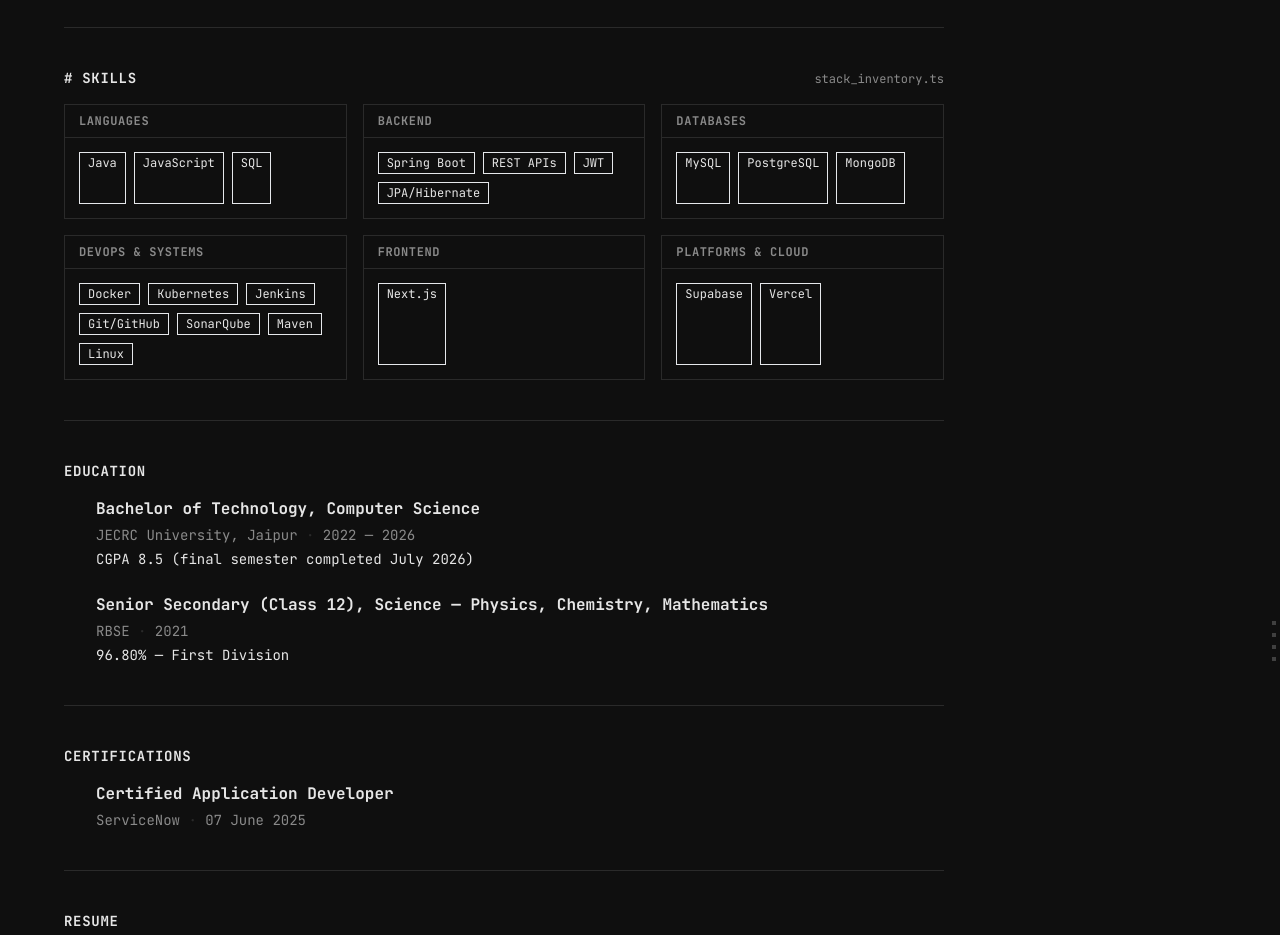
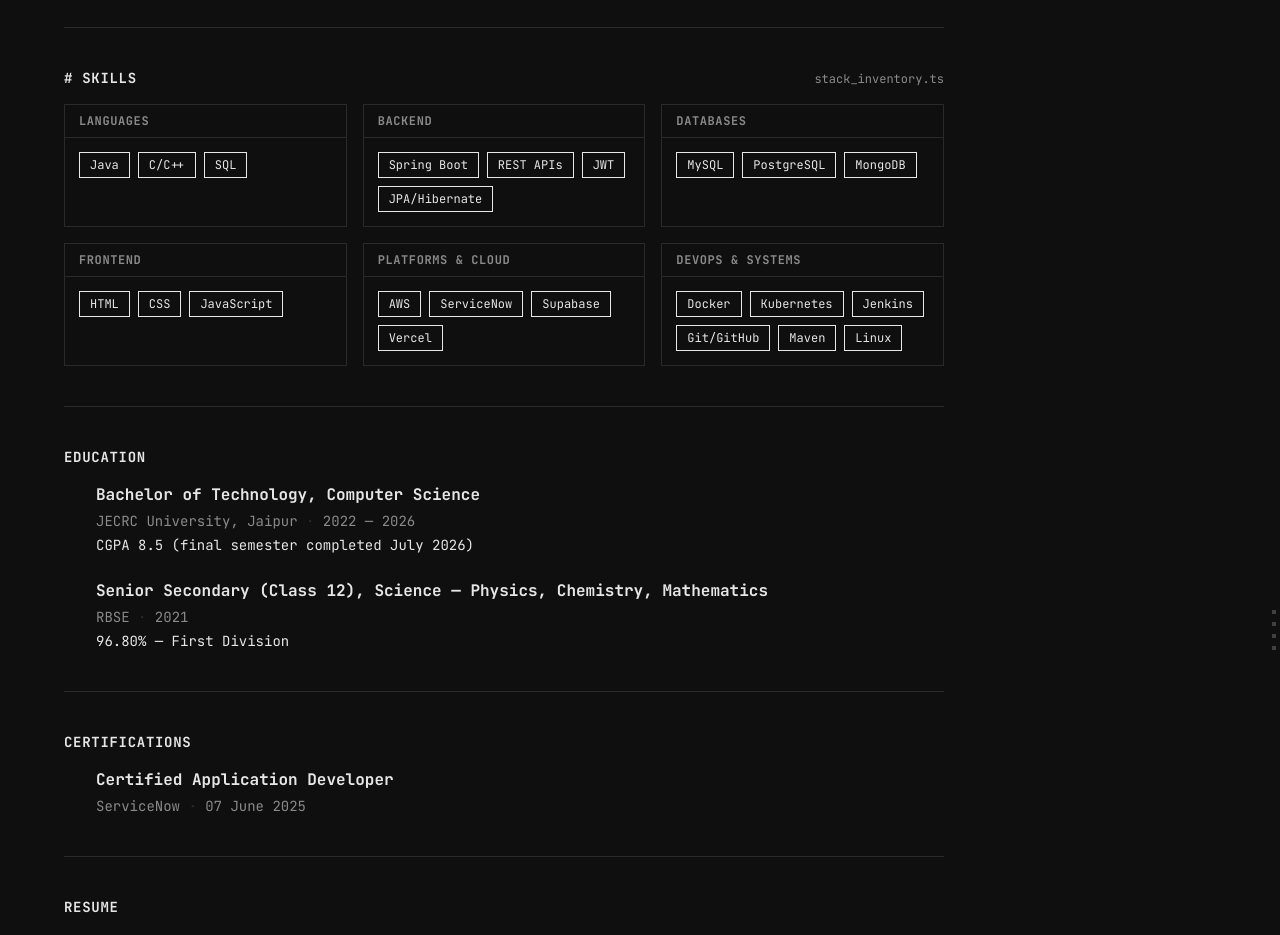
Before and after one commit to mohit-kumar07/portfolio, a Next.js app: page / in a window 1280 px wide. Shown: the part 1820-2755 px from the top of the page. Built offline with nearby package versions, Linux system fonts and the light colour scheme.

Commit message:
Balance skill categories, add C/C++, HTML/CSS/JS, AWS, ServiceNow, remove SonarQube and Next.js from skills

```diff
--- a/components/SkillsSection.tsx
+++ b/components/SkillsSection.tsx
@@ -5,9 +5,9 @@
     { title: "LANGUAGES", items: skills.languages },
     { title: "BACKEND", items: skills.backend },
     { title: "DATABASES", items: skills.database },
-    { title: "DEVOPS & SYSTEMS", items: skills.devops },
     { title: "FRONTEND", items: skills.frontend },
     { title: "PLATFORMS & CLOUD", items: skills.platform },
+    { title: "DEVOPS & SYSTEMS", items: skills.devops },
   ];
 
   return (
@@ -25,19 +25,19 @@
         {categories.map((cat) => (
           <div
             key={cat.title}
-            className="border border-border bg-bg-raised/20 transition-colors hover:border-text-secondary/60 flex flex-col"
+            className="border border-border bg-bg-raised/20 transition-colors hover:border-text-secondary/60 flex flex-col h-full"
           >
-            {/* Box Header (Elias signature) */}
+            {/* Box Header */}
             <div className="border-b border-border px-3.5 py-2 font-bold text-xs text-text-secondary uppercase tracking-wider bg-bg-raised/40">
               {cat.title}
             </div>
 
-            {/* Box Tags List */}
-            <ul className="p-3.5 flex flex-wrap gap-2 text-xs font-mono text-text-primary flex-1">
+            {/* Box Tags List - content-start prevents vertical stretching */}
+            <ul className="p-3.5 flex flex-wrap gap-2 text-xs font-mono text-text-primary content-start flex-1">
               {cat.items.map((skill) => (
                 <li
                   key={skill}
-                  className="px-2 py-0.5 border border-border/80 bg-bg/50 hover:border-accent hover:text-accent transition-colors select-none"
+                  className="px-2.5 py-1 border border-border/80 bg-bg/50 hover:border-accent hover:text-accent transition-colors select-none"
                 >
                   {skill}
                 </li>
--- a/data/skills.ts
+++ b/data/skills.ts
@@ -8,10 +8,10 @@
 }
 
 export const skills: Skills = {
-  languages: ["Java", "JavaScript", "SQL"],
+  languages: ["Java", "C/C++", "SQL"],
   backend: ["Spring Boot", "REST APIs", "JWT", "JPA/Hibernate"],
   database: ["MySQL", "PostgreSQL", "MongoDB"],
-  devops: ["Docker", "Kubernetes", "Jenkins", "Git/GitHub", "SonarQube", "Maven", "Linux"],
-  frontend: ["Next.js"],
-  platform: ["Supabase", "Vercel"],
+  devops: ["Docker", "Kubernetes", "Jenkins", "Git/GitHub", "Maven", "Linux"],
+  frontend: ["HTML", "CSS", "JavaScript"],
+  platform: ["AWS", "ServiceNow", "Supabase", "Vercel"],
 };
```
